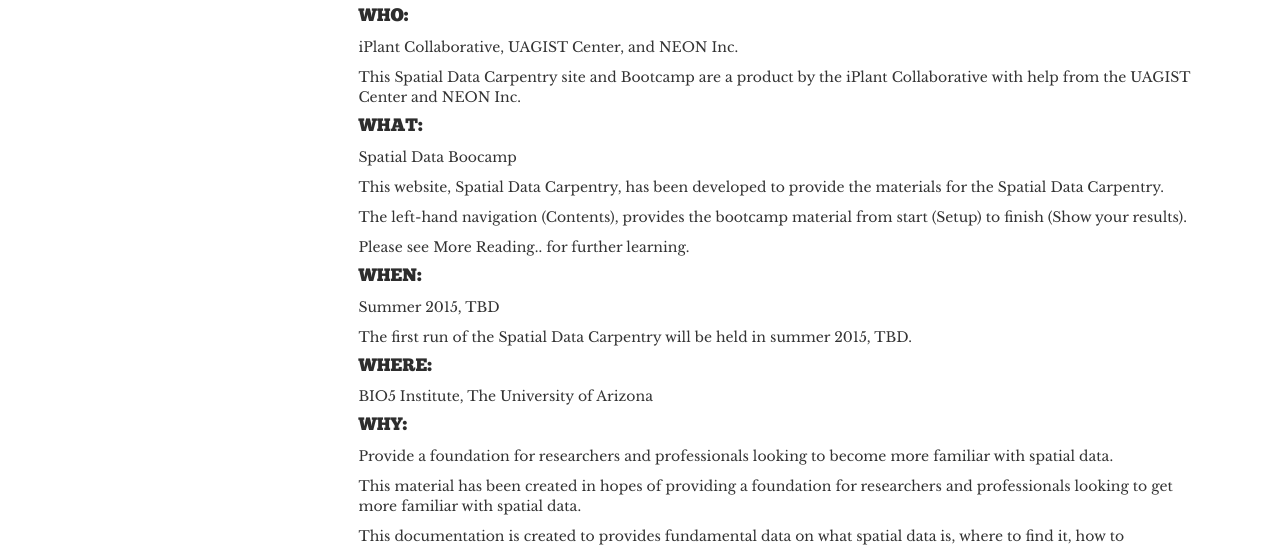
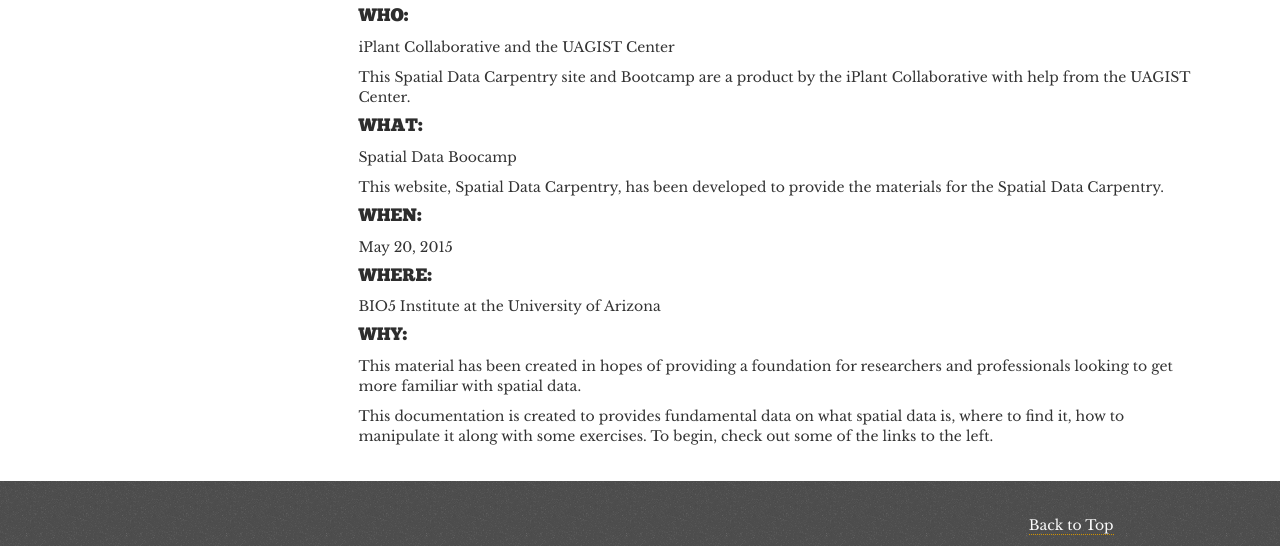
Before and after one commit to dguaderrama/dguaderrama.github.io, a plain HTML site: page index.html in a window 1280 px wide. Shown: the part 408-954 px from the top of the page. Drawn offline with nearby package versions, Linux system fonts and the light colour scheme; files whose address does not match are found by name; a web font is replaced by a local one.

Commit message:
updated index.html

```diff
--- a/index.html
+++ b/index.html
@@ -86,9 +86,9 @@
 
 <h4 id="who">WHO:</h4>
 
-<p>iPlant Collaborative, UAGIST Center, and NEON Inc.</p>
+<p>iPlant Collaborative and the UAGIST Center</p>
 
-<p>This Spatial Data Carpentry site and Bootcamp are a product by the iPlant Collaborative with help from the UAGIST Center and NEON Inc.</p>
+<p>This Spatial Data Carpentry site and Bootcamp are a product by the iPlant Collaborative with help from the UAGIST Center.</p>
 
 <h4 id="what">WHAT:</h4>
 
@@ -96,29 +96,19 @@
 
 <p>This website, Spatial Data Carpentry, has been developed to provide the materials for the Spatial Data Carpentry.</p>
 
-<p>The left-hand navigation (Contents), provides the bootcamp material from start (Setup) to finish (Show your results).</p>
-
-<p>Please see More Reading.. for further learning.</p>
-
 <h4 id="when">WHEN:</h4>
 
-<p>Summer 2015, TBD</p>
-
-<p>The first run of the Spatial Data Carpentry will be held in summer 2015, TBD.</p>
+<p>May 20, 2015</p>
 
 <h4 id="where">WHERE:</h4>
 
-<p>BIO5 Institute, The University of Arizona</p>
+<p>BIO5 Institute at the University of Arizona</p>
 
 <h4 id="why">WHY:</h4>
-
-<p>Provide a foundation for researchers and professionals looking to become more familiar with spatial data.</p>
 
 <p>This material has been created in hopes of providing a foundation for researchers and professionals looking to get more familiar with spatial data.</p>
 
 <p>This documentation is created to provides fundamental data on what spatial data is, where to find it, how to manipulate it along with some exercises. To begin, check out some of the links to the left.</p>
-
-<p>This site is still under construction; please send any questions, comments, inquiries, or observations to authors, Nathan Casler or Daniel Guaderrama. Contact info is below.</p>
 
 				</div><!-- entry-content -->
       </div>
```
